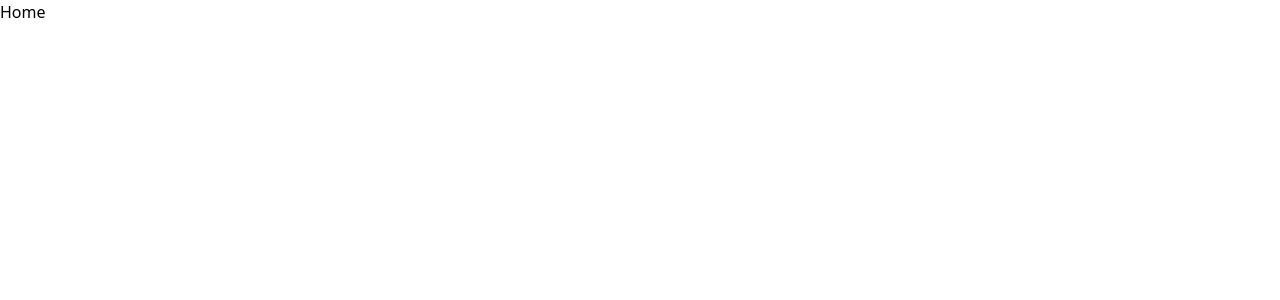
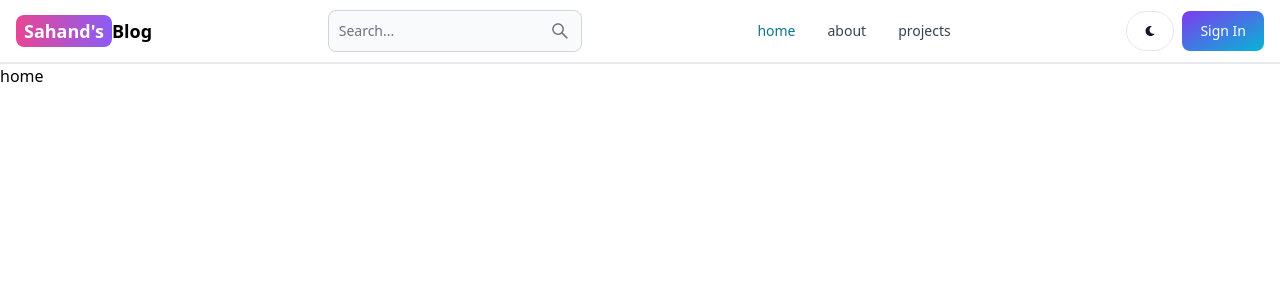
Before and after one commit to outmane33/mern-blog, a React (Vite) app in the folder client/: page / in a window 1280 px wide. Shown: the top 300 px of the page. Built offline with nearby package versions, Linux system fonts and the light colour scheme.

Commit message:
create header section

```diff
--- a/client/package.json
+++ b/client/package.json
@@ -10,8 +10,10 @@
     "preview": "vite preview"
   },
   "dependencies": {
+    "flowbite-react": "^0.10.2",
     "react": "^18.3.1",
     "react-dom": "^18.3.1",
+    "react-icons": "^5.3.0",
     "react-router-dom": "^6.27.0"
   },
   "devDependencies": {
--- a/client/src/App.jsx
+++ b/client/src/App.jsx
@@ -6,16 +6,19 @@
 import SignUp from "./pages/SignUp";
 import Dashboard from "./pages/Dashboard";
 import Projects from "./pages/Projects";
+import Header from "./components/Header";
 
 export default function App() {
   return (
     <BrowserRouter>
+      <Header />
       <Routes>
         <Route path="/" element={<Home />} />
         <Route path="/about" element={<About />} />
         <Route path="/sign-in" element={<Signin />} />
         <Route path="/sign-up" element={<SignUp />} />
         <Route path="/projects" element={<Projects />} />
+        <Route path="/dashboard" element={<Dashboard />} />
       </Routes>
     </BrowserRouter>
   );
--- /dev/null
+++ b/client/src/components/Header.jsx
@@ -0,0 +1,50 @@
+import React from "react";
+import { Button, Navbar, TextInput } from "flowbite-react";
+import { Link, useLocation } from "react-router-dom";
+import { AiOutlineSearch } from "react-icons/ai";
+import { FaMoon } from "react-icons/fa";
+export default function Header() {
+  const path = useLocation().pathname;
+  return (
+    <Navbar className="border-b-2">
+      <Link
+        to="/"
+        className="whitespace-nowrap text-sm sm:text-lg font-semibold dark:text-white"
+      >
+        <span className="px-2 py-1 bg-gradient-to-r from-pink-500 to-violet-500 rounded-lg text-white">
+          Sahand's
+        </span>
+        Blog
+      </Link>
+      <TextInput
+        type="text"
+        placeholder="Search..."
+        rightIcon={AiOutlineSearch}
+        className="hidden lg:block"
+      />
+      <Button className="w-12 h-10 lg:hidden " color="gray" pill>
+        <AiOutlineSearch />
+      </Button>
+      <div className="flex gap-2 md:order-2">
+        <Button pill color="gray" className="w-12 h-10 hidden sm:block">
+          <FaMoon />
+        </Button>
+        <Link to="/login">
+          <Button gradientDuoTone="purpleToBlue">Sign In</Button>
+        </Link>
+        <Navbar.Toggle />
+      </div>
+      <Navbar.Collapse>
+        <Navbar.Link active={path === "/"} as={"div"}>
+          <Link to="/">home</Link>
+        </Navbar.Link>
+        <Navbar.Link active={path === "/about"} as={"div"}>
+          <Link to="/about">about</Link>
+        </Navbar.Link>
+        <Navbar.Link active={path === "/projects"} as={"div"}>
+          <Link to="/projects">projects</Link>
+        </Navbar.Link>
+      </Navbar.Collapse>
+    </Navbar>
+  );
+}
--- a/client/src/pages/Home.jsx
+++ b/client/src/pages/Home.jsx
@@ -1,5 +1,6 @@
 import React from "react";
+import { Button } from "flowbite-react";
 
 export default function Home() {
-  return <div>Home</div>;
+  return <div>home</div>;
 }
--- a/client/tailwind.config.js
+++ b/client/tailwind.config.js
@@ -1,8 +1,10 @@
+const flowbite = require("flowbite-react/tailwind");
+
 /** @type {import('tailwindcss').Config} */
 export default {
-  content: ["./index.html", "./src/**/*.{js,ts,jsx,tsx}"],
+  content: ["./index.html", "./src/**/*.{js,ts,jsx,tsx}", flowbite.content()],
   theme: {
     extend: {},
   },
-  plugins: [],
+  plugins: [flowbite.plugin()],
 };
```
Also changed, not shown: 1 other file (tests, documents, lock files or other folders).
